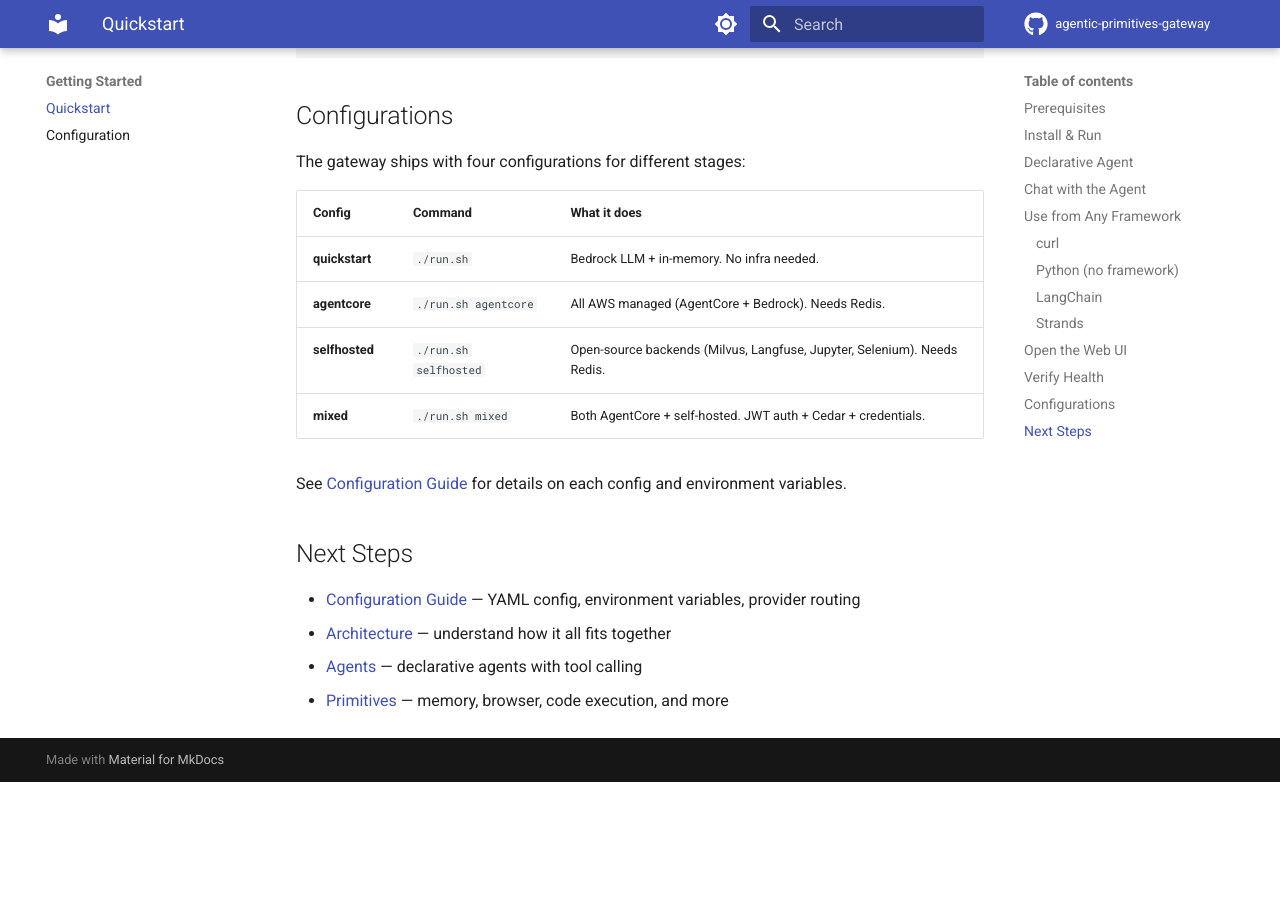
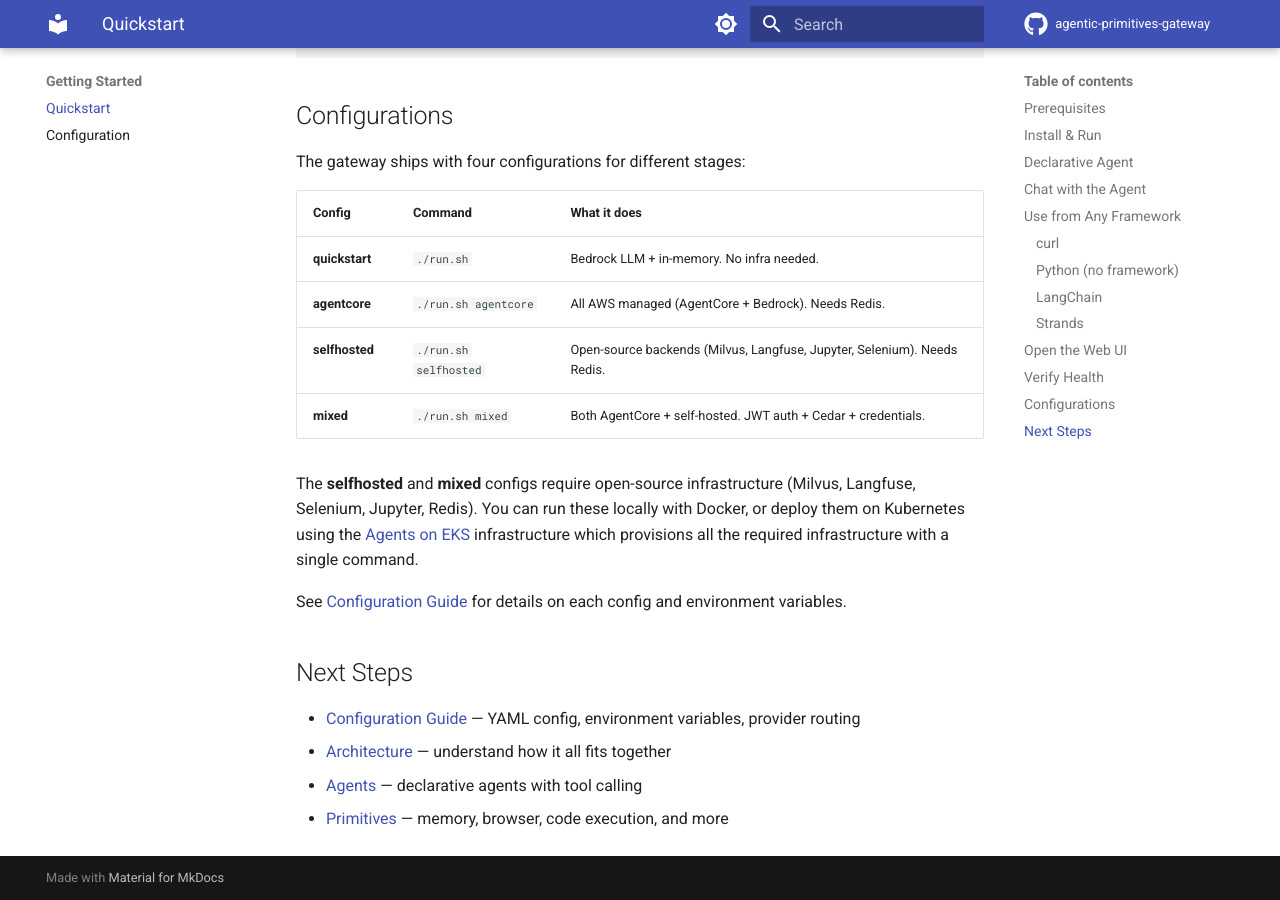
Before and after one commit to agentic-community/agentic-primitives-gateway, an MkDocs documentation site: the page built from docs/getting-started/quickstart.md, in a window 1280 px wide and 900 px high, scrolled down 3188 px. Built offline with MkDocs 1.6.1 and Material for MkDocs 9.7.7, drawn with Linux system fonts in a browser that asks for light colours; comment, search, counter and statistics services are not loaded; before the commit the page ends 3970 px from its top, so only the background shows below that.

Commit message:
add self hosted deployment note
Signed-off-by: omrishiv <327609+omrishiv@users.noreply.github.com>

```diff
--- a/docs/getting-started/quickstart.md
+++ b/docs/getting-started/quickstart.md
@@ -156,6 +156,8 @@
 | **selfhosted** | `./run.sh selfhosted` | Open-source backends (Milvus, Langfuse, Jupyter, Selenium). Needs Redis. |
 | **mixed** | `./run.sh mixed` | Both AgentCore + self-hosted. JWT auth + Cedar + credentials. |
 
+The **selfhosted** and **mixed** configs require open-source infrastructure (Milvus, Langfuse, Selenium, Jupyter, Redis). You can run these locally with Docker, or deploy them on Kubernetes using the [Agents on EKS](https://awslabs.github.io/ai-on-eks/docs/infra/agents-on-eks) infrastructure which provisions all the required infrastructure with a single command.
+
 See [Configuration Guide](configuration.md) for details on each config and environment variables.
 
 ## Next Steps
```
Also changed, not shown: README.md (+2 -0 lines), examples/mixed/README.md (+2 -0 lines), examples/selfhosted/README.md (+4 -0 lines).
